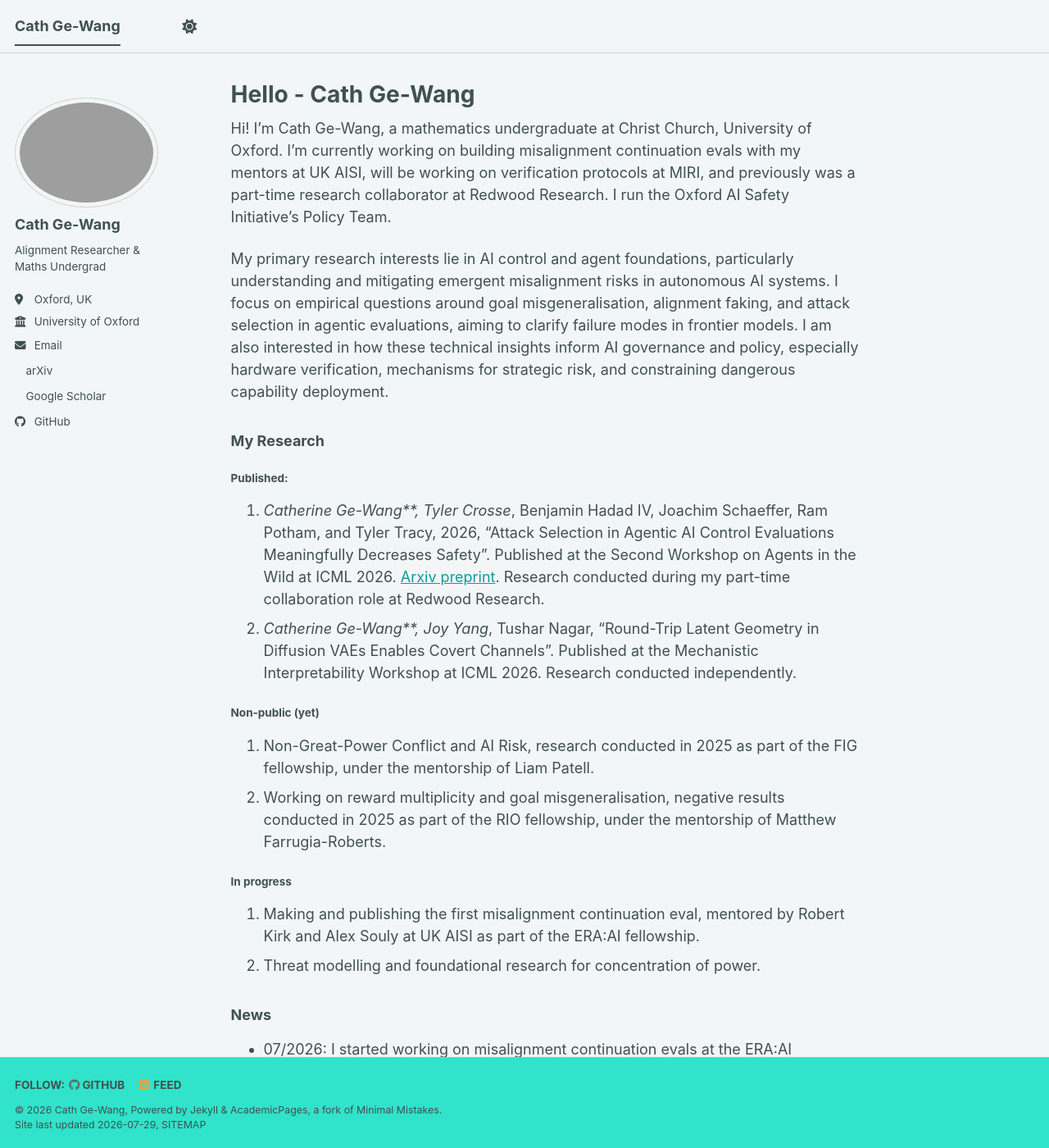
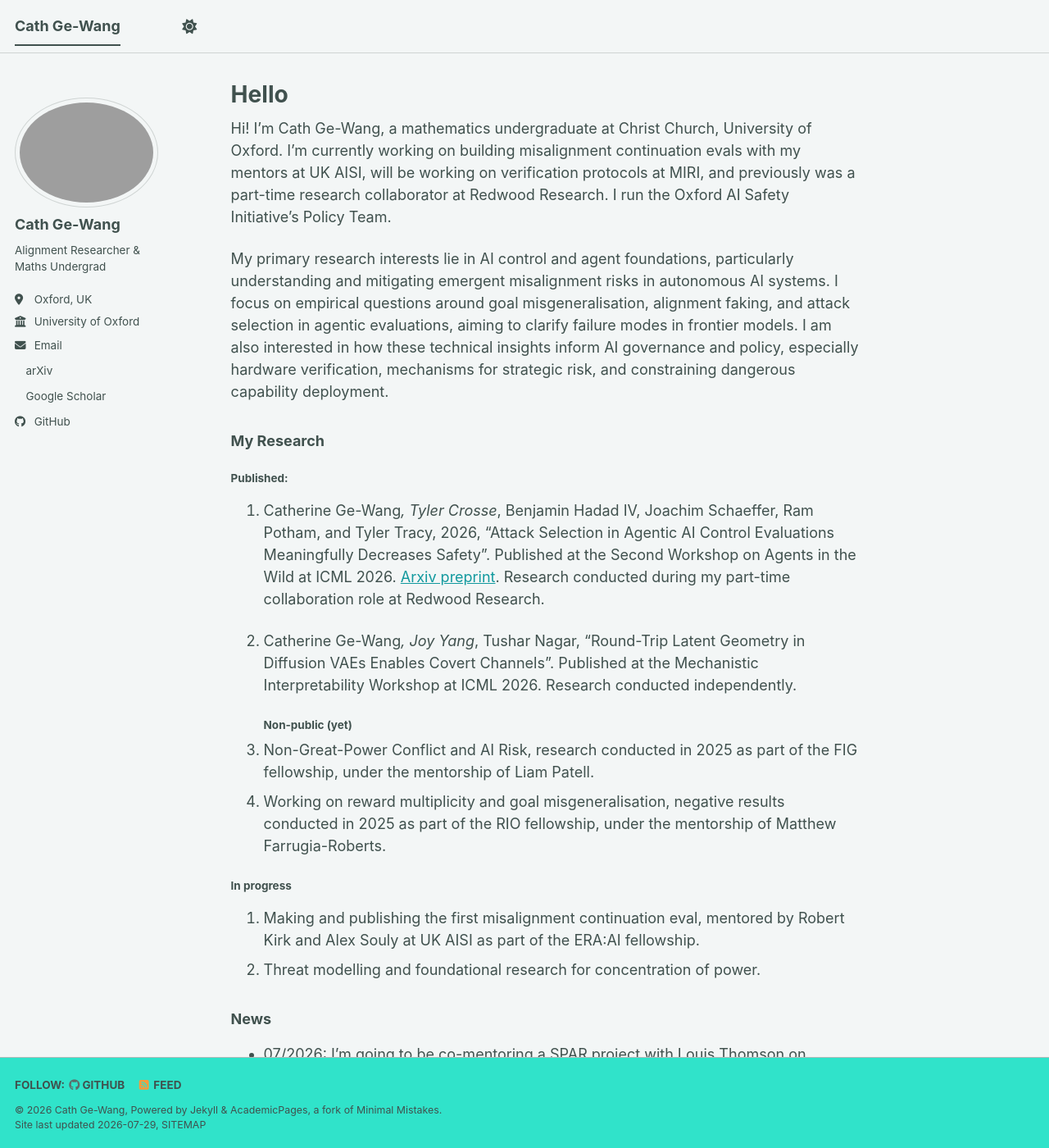
Before and after one commit to cjgwang/cjgwang.github.io, a Jekyll site: the page built from _pages/about.md, in a window 1280 px wide and 1400 px high. Shown: the whole window at 82% size. Built offline with Jekyll 4.4.1, drawn with Linux system fonts in a browser that asks for light colours; a style sheet for code colours, icons or effects is not loaded.

Commit message:
added new update

```diff
--- a/_pages/about.md
+++ b/_pages/about.md
@@ -1,6 +1,6 @@
 ---
 permalink: /
-title: "Hello - Cath Ge-Wang"
+title: "Hello"
 author_profile: true
 redirect_from:
   - /about/
@@ -13,9 +13,9 @@ My primary research interests lie in AI control and agent foundations, particula
 
 ### My Research
 #### Published:
-1. *Catherine Ge-Wang**, Tyler Crosse*, Benjamin Hadad IV, Joachim Schaeffer, Ram Potham, and Tyler Tracy, 2026, "Attack Selection in Agentic AI Control Evaluations Meaningfully Decreases Safety". Published at the Second Workshop on Agents in the Wild at ICML 2026. [Arxiv preprint](https://arxiv.org/abs/2606.06529). Research conducted during my part-time collaboration role at Redwood Research.
-2. *Catherine Ge-Wang**, Joy Yang*, Tushar Nagar, "Round-Trip Latent Geometry in Diffusion VAEs Enables Covert Channels". Published at the Mechanistic Interpretability Workshop at ICML 2026. Research conducted independently.
+1. Catherine Ge-Wang*, Tyler Crosse*, Benjamin Hadad IV, Joachim Schaeffer, Ram Potham, and Tyler Tracy, 2026, "Attack Selection in Agentic AI Control Evaluations Meaningfully Decreases Safety". Published at the Second Workshop on Agents in the Wild at ICML 2026. [Arxiv preprint](https://arxiv.org/abs/2606.06529). Research conducted during my part-time collaboration role at Redwood Research.
 
+2. Catherine Ge-Wang*, Joy Yang*, Tushar Nagar, "Round-Trip Latent Geometry in Diffusion VAEs Enables Covert Channels". Published at the Mechanistic Interpretability Workshop at ICML 2026. Research conducted independently.
 #### Non-public (yet)
 1. Non-Great-Power Conflict and AI Risk, research conducted in 2025 as part of the FIG fellowship, under the mentorship of Liam Patell.
 2. Working on reward multiplicity and goal misgeneralisation, negative results conducted in 2025 as part of the RIO fellowship, under the mentorship of Matthew Farrugia-Roberts.
@@ -25,6 +25,7 @@ My primary research interests lie in AI control and agent foundations, particula
 2. Threat modelling and foundational research for concentration of power.
 
 ### News
+- 07/2026: I'm going to be co-mentoring a SPAR project with Louis Thomson on formalising and building AI auditors under strategic attack selection.
 - 07/2026: I started working on misalignment continuation evals at the ERA:AI fellowship, mentored by Rob and Alex at AISI.
 - 07/2026: I attended ICML 2026 in Seoul, Korea, where my work was published at 4 AI safety workshops.
 - 07/2026: I completed my in-person week at MIRI. I really enjoyed it and I am very excited to get deeper into governance and policy!
```
